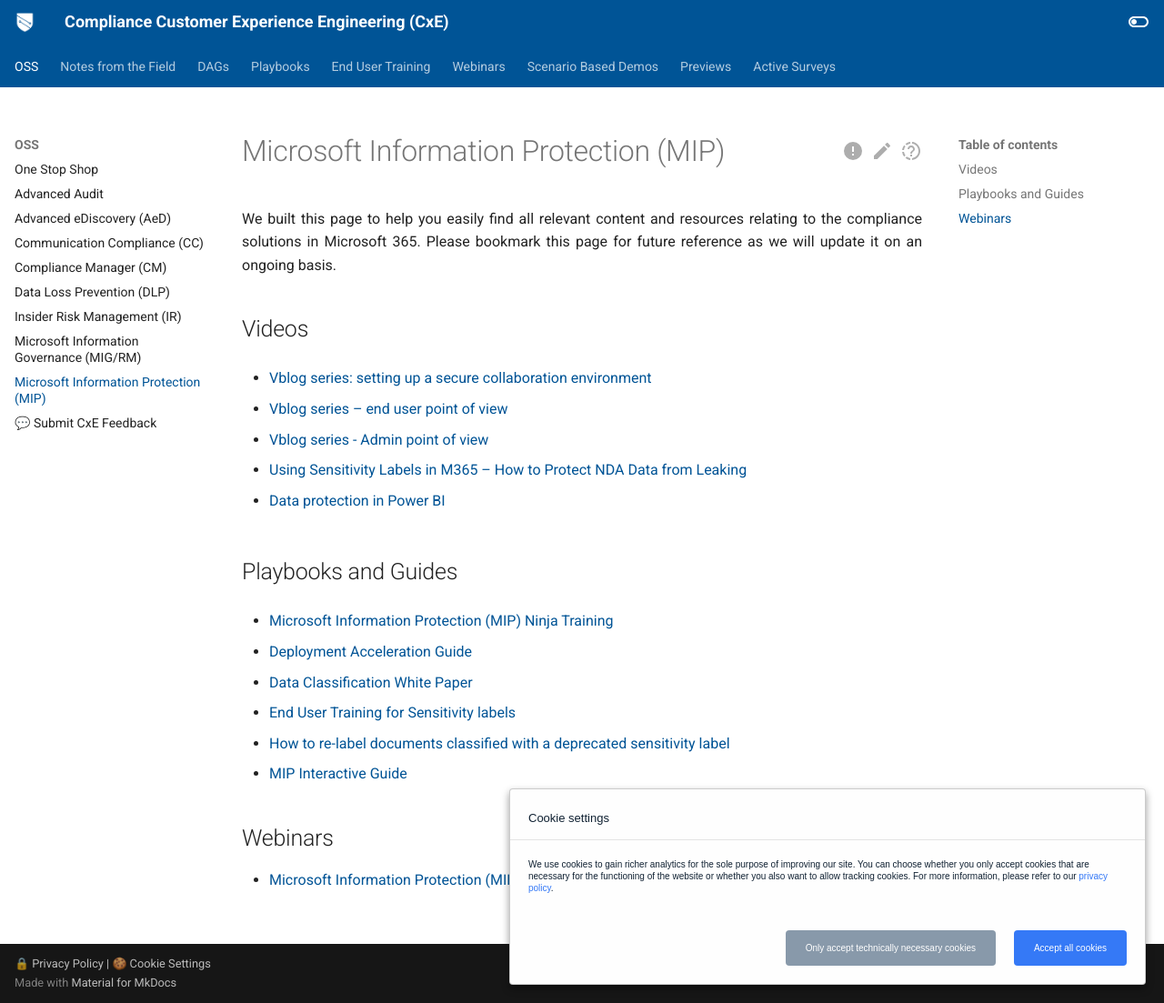
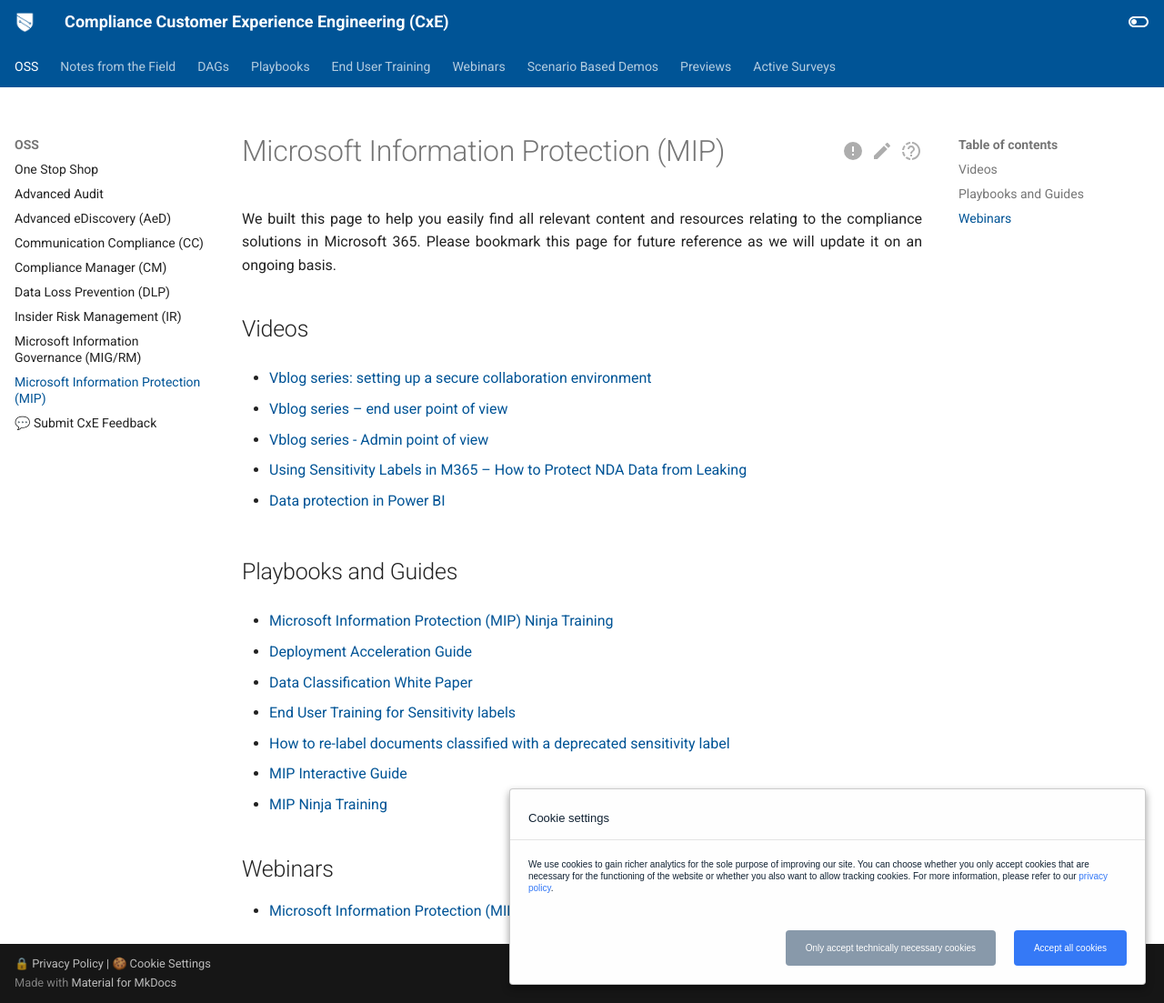
Before and after one commit to microsoft/ComplianceCxE, an MkDocs documentation site: the page built from docs/resources/mip.md, in a window 1280 px wide and 1103 px high. Shown: the whole window at 91% size. Built offline with MkDocs 1.6.1 and Material for MkDocs 9.7.7, drawn with Linux system fonts in a browser that asks for light colours; comment, search, counter and statistics services are not loaded.

Commit message:
Update mip.md

```diff
--- a/docs/resources/mip.md
+++ b/docs/resources/mip.md
@@ -28,6 +28,7 @@
 
 * [How to re-label documents classified with a deprecated sensitivity label](https://techcommunity.microsoft.com/t5/microsoft-security-and/how-to-re-label-documents-classified-with-a-deprecated/ba-p/2218259)
 *  [MIP Interactive Guide](https://aka.ms/MIPInteractiveGuide)
+*  [MIP Ninja Training](https://aka.ms/MIPNinja)
 
 ## Webinars
 * [Microsoft Information Protection (MIP) Webinars](../../webinars#microsoft-information-protection)
```
